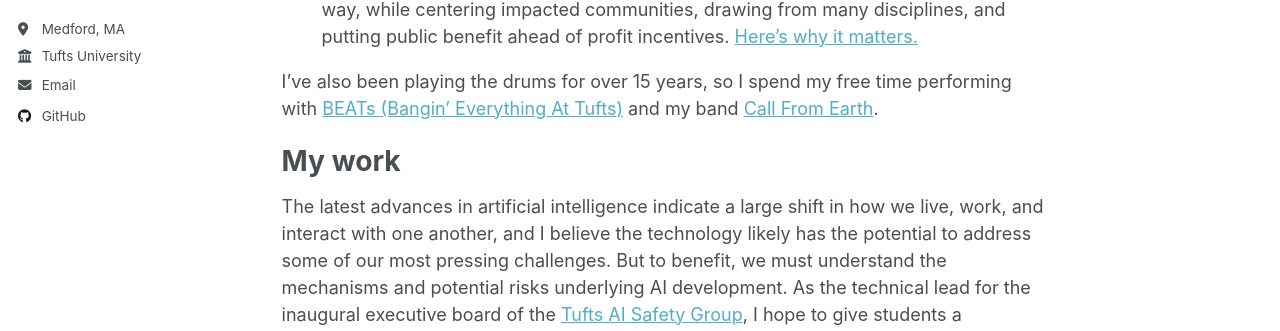
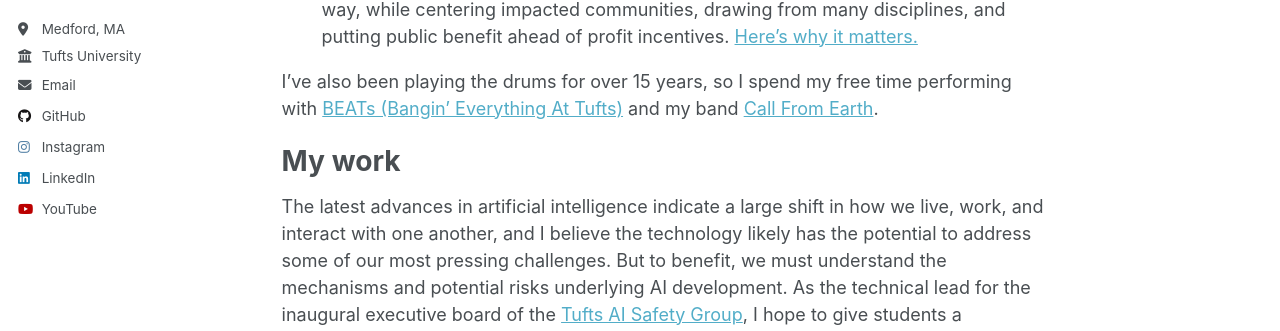
Before and after one commit to ShepardRodgers/ShepardRodgers.github.io, a Jekyll site: the page built from _pages/about.md, in a window 1280 px wide. Shown: the part 394-725 px from the top of the page. Built offline with Jekyll 4.4.1, drawn with Linux system fonts in a browser that asks for light colours; a script that is not in the unit is left out; some of the changed lines change nothing that is shown.

Commit message:
Added instagram, youtube, and linkedin accounts to profile

```diff
--- a/_config.yml
+++ b/_config.yml
@@ -59,9 +59,9 @@
   goodreads        : # Username
   google_plus      : # Username
   keybase          : # Username
-  instagram        : # Username
+  instagram        : shepard.rodgers
   lastfm           : # Username
-  linkedin         : # shepard rodgers
+  linkedin         : shepard rodgers
   mastodon         : # URL
   medium           : # URL
   pinterest        : # Username
@@ -74,7 +74,7 @@
   weibo            : # Username
   wikipedia        : # Username
   xing             : # Username
-  youtube          : # Username
+  youtube          : shepardrodgers
   zhihu            : # Username
 
 # Publication Category - The following the list of publication categories and their headings
```
